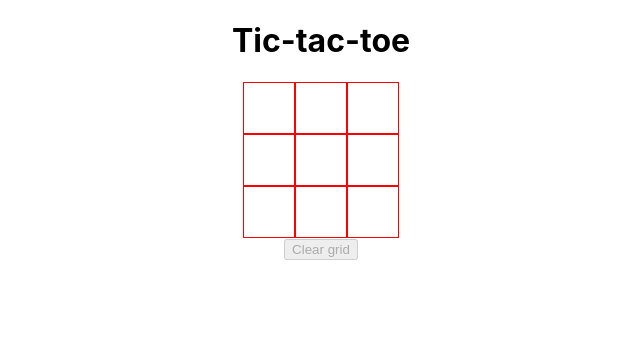
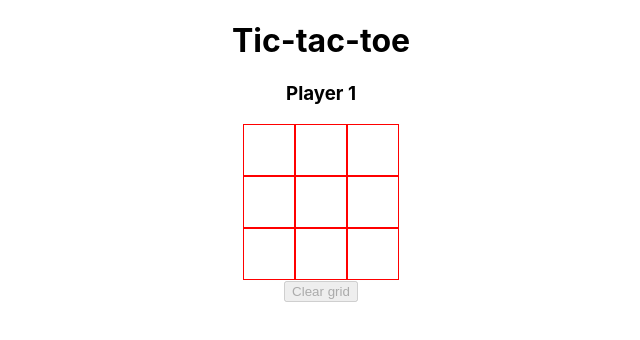
Before and after one commit to biancashiromoto/react-tic-tac-toe, a React (Create React App) app: page / in a window 1280 px wide. Shown: the top 340 px of the page, without its empty margins (319-959 px from the left). Built offline with nearby package versions, Linux system fonts and the light colour scheme.

Commit message:
Set h3 to display which players turn it is

```diff
--- a/src/App.js
+++ b/src/App.js
@@ -28,6 +28,7 @@ class App extends Component {
       grids: handleClearGridButtonClick(grids),
       isGameOver: true,
       gameOverMessage: '',
+      isPlayer1Turn: true,
     });
   };
 
@@ -94,6 +95,7 @@ class App extends Component {
     return (
       <div className="App">
         <h1>Tic-tac-toe</h1>
+        {(isGameOver) ? '' : <h3>{(isPlayer1Turn) ? 'Player 1' : 'Player 2'}</h3>}
         <Board
           handleSquareClick={ handleSquareClick }
           grids={ grids }
@@ -110,7 +112,7 @@ class App extends Component {
           buttonValue="Clear grid"
           clearGrids={ this.clearGrids }
         />
-        <span>{gameOverMessage}</span>
+        <h2>{gameOverMessage}</h2>
       </div>
     );
   }
```
